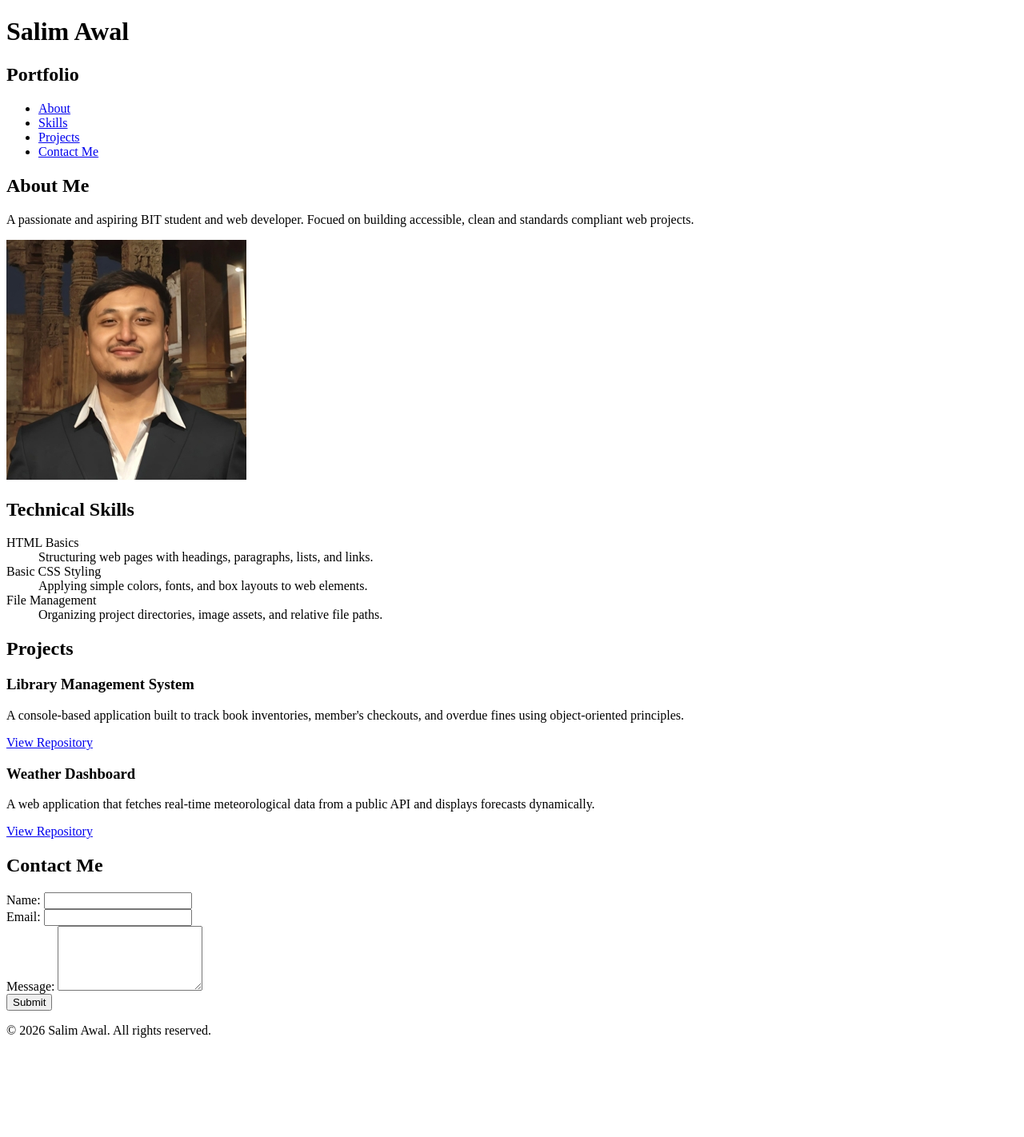
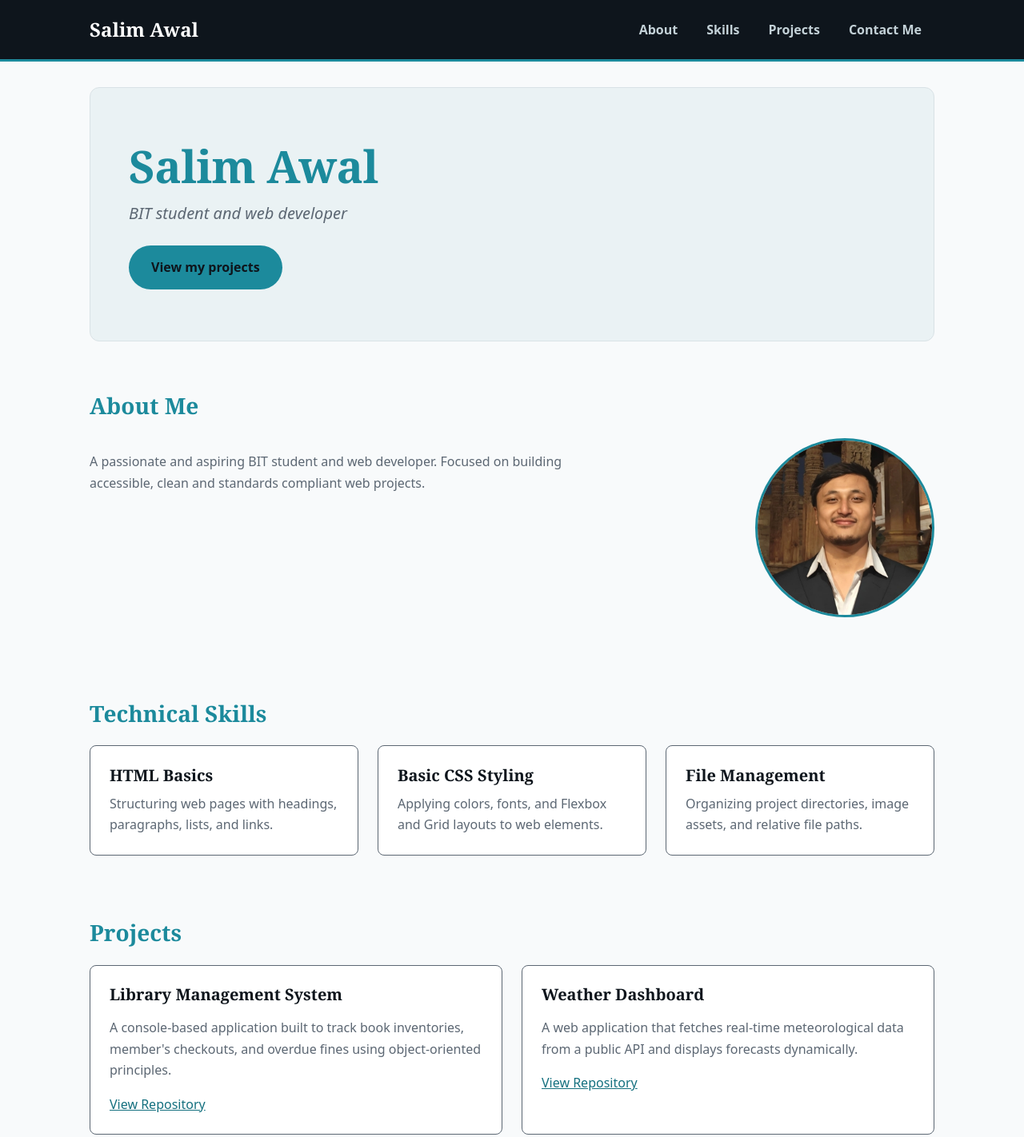
Before and after one commit to SalimAwal/Personal-Portfolio, a plain HTML site: page index.html in a window 1280 px wide. Shown: the top 1422 px of the page at 80% size. Before the commit the page ends 1314 px from the top, so only its background shows below. Drawn offline with Linux system fonts and the light colour scheme.

Commit message:
Add files via upload

```diff
--- a/index.html
+++ b/index.html
@@ -1,17 +1,25 @@
-<!-- Assignment Week 1, Submitted by Salim Awal-->
 <!DOCTYPE html>
+<!-- Assignment Week 2, Submitted by Salim Awal -->
 <html lang="en">
 <head>
     <meta charset="UTF-8">
+    <!-- Makes the layout scale correctly on phones -->
+    <meta name="viewport" content="width=device-width, initial-scale=1.0">
     <title>Personal Portfolio</title>
+
+    <!-- External stylesheet (all styling lives here, no inline styles) -->
+    <link rel="stylesheet" href="style.css">
 </head>
 <body>
 
+    <!-- Skip link: lets keyboard users jump past the navigation -->
+    <a class="skip-link" href="#main-content">Skip to main content</a>
+
     <!-- Header & Nav -->
-    <header>
-        <h1>Salim Awal</h1>
-        <h2>Portfolio</h2>
-        <nav>
+    <header class="site-header">
+        <div class="wrapper">
+            <p class="logo">Salim Awal</p>
+            <nav aria-label="Main navigation">
                 <ul>
                     <li><a href="#about">About</a></li>
                     <li><a href="#skills">Skills</a></li>
@@ -19,25 +27,40 @@
                     <li><a href="#contact">Contact Me</a></li>
                 </ul>
             </nav>
+        </div>
     </header>
 
-    <main>
-        <!-- About & Skills Section -->
+    <main id="main-content">
+        <!-- Intro: the one h1 on the page -->
+        <section class="intro">
+            <h1>Salim Awal</h1>
+            <p class="tagline">BIT student and web developer</p>
+            <p><a class="button" href="#projects">View my projects</a></p>
+        </section>
+
+        <!-- About Section -->
         <section id="about">
             <h2>About Me</h2>
-            <p>A passionate and aspiring BIT student and web developer. Focued on building accessible, clean and standards compliant web projects.</p>
+            <p>A passionate and aspiring BIT student and web developer. Focused on building accessible, clean and standards compliant web projects.</p>
             <img src="Images/profile-picture-of-salim-awal.jpeg" alt="Profile picture of Salim Awal smiling in a professional setting">
         </section>
 
+        <!-- Skills Section -->
         <section id="skills">
             <h2>Technical Skills</h2>
             <dl>
+                <div>
                     <dt>HTML Basics</dt>
                     <dd>Structuring web pages with headings, paragraphs, lists, and links.</dd>
+                </div>
+                <div>
                     <dt>Basic CSS Styling</dt>
-                <dd>Applying simple colors, fonts, and box layouts to web elements.</dd>
+                    <dd>Applying colors, fonts, and Flexbox and Grid layouts to web elements.</dd>
+                </div>
+                <div>
                     <dt>File Management</dt>
                     <dd>Organizing project directories, image assets, and relative file paths.</dd>
+                </div>
             </dl>
         </section>
 
@@ -48,13 +71,13 @@
             <article>
                 <h3>Library Management System</h3>
                 <p>A console-based application built to track book inventories, member's checkouts, and overdue fines using object-oriented principles.</p>
-                <p><a href="https://github.com/example/library-system" target="_blank">View Repository</a></p>
+                <p><a href="https://github.com/example/library-system" target="_blank" rel="noopener">View Repository</a></p>
             </article>
 
             <article>
                 <h3>Weather Dashboard</h3>
                 <p>A web application that fetches real-time meteorological data from a public API and displays forecasts dynamically.</p>
-                <p><a href="https://github.com/example/weather-dashboard" target="_blank">View Repository</a></p>
+                <p><a href="https://github.com/example/weather-dashboard" target="_blank" rel="noopener">View Repository</a></p>
             </article>
         </section>
 
@@ -82,8 +105,10 @@
     </main>
 
     <!-- Footer -->
-    <footer>
+    <footer class="site-footer">
+        <div class="wrapper">
             <p>&copy; 2026 Salim Awal. All rights reserved.</p>
+        </div>
     </footer>
 
 </body>
--- /dev/null
+++ b/style.css
@@ -0,0 +1,417 @@
+/* ==========================================================
+   Personal Portfolio - Salim Awal
+   Assignment Week 2: CSS styling + GitHub Pages deployment
+   ----------------------------------------------------------
+   Approach: mobile-first (base styles are for phones,
+   min-width media queries add layout for larger screens).
+   Look: simple and restrained. One primary teal, one slate
+   grey for outlines, and cool neutrals that support them.
+
+   Contents
+   1. Color palette variables
+   2. Base / reset
+   3. Typography
+   4. Accessibility helpers (focus ring, skip link)
+   5. Layout wrappers
+   6. Header & navigation
+   7. Intro and buttons
+   8. Page sections (about, skills, projects)
+   9. Contact form
+   10. Footer
+   11. Responsive media queries
+   ========================================================== */
+
+
+/* ---------- 1. Color palette variables ---------- */
+:root {
+    /* Fixed colors */
+    --focus:  #1c8a9c;   /* primary teal: headings, buttons, focus ring    */
+    --primary: var(--focus);
+    --muted:  #5c6773;   /* slate grey: outlines of boxes, body text 5.5:1 */
+
+    /* Supporting neutrals (cool, so they sit well with the teal) */
+    --ink:    #0e151c;   /* darkest text, header, footer   17.6:1 on paper */
+    --paper:  #f8fafb;   /* page background                                */
+    --panel:  #eaf2f4;   /* intro panel, a faint tint of the teal          */
+    --line:   #d9e2e6;   /* hairlines only - never text                    */
+    --plain:  #c3d1d7;   /* light text on dark backgrounds   10.4:1 on ink */
+    --link:   #14707f;   /* darker teal for text links       5.5:1 on paper */
+}
+
+
+/* ---------- 2. Base / reset ---------- */
+* {
+    box-sizing: border-box;
+}
+
+/* Element selector */
+body {
+    margin: 0;
+    font-family: system-ui, -apple-system, "Segoe UI", Roboto, sans-serif;
+    font-size: 1rem;            /* 1rem = 16px */
+    line-height: 1.65;
+    color: var(--ink);
+    background: var(--paper);
+}
+
+img {
+    display: block;
+    max-width: 100%;
+    height: auto;
+}
+
+
+/* ---------- 3. Typography ---------- */
+/* Element selector by group */
+h1, h2, h3 {
+    font-family: Georgia, "Times New Roman", serif;
+    line-height: 1.2;
+    color: var(--primary);
+}
+
+h1 { font-size: 2.25rem; letter-spacing: -0.01em; }
+h2 { font-size: 1.75rem; }
+h3 { font-size: 1.25rem; }
+
+/* Keeps lines of text a comfortable reading length */
+p, li {
+    max-width: 65ch;
+}
+
+p {
+    color: var(--muted);
+}
+
+a {
+    color: var(--link);
+}
+
+a:hover {
+    color: var(--ink);
+}
+
+/* Class selector */
+.tagline {
+    margin: 0;
+    color: var(--muted);
+    font-size: 1.25rem;
+    font-style: italic;
+}
+
+
+/* ---------- 4. Accessibility helpers ---------- */
+:focus-visible {
+    outline: 3px solid var(--focus);
+    outline-offset: 3px;
+}
+
+/* Skip link: hidden off-screen until a keyboard user tabs to it */
+.skip-link {
+    position: absolute;
+    top: -4rem;
+    left: 1rem;
+    padding: 0.75rem 1rem;
+    color: var(--ink);
+    background: var(--primary);
+    border-radius: 0.5rem;
+}
+
+.skip-link:focus {
+    top: 1rem;
+}
+
+
+/* ---------- 5. Layout wrappers ---------- */
+.wrapper, main {
+    max-width: 68rem;
+    margin: 0 auto;
+    padding: 0 1rem;
+}
+
+main > section {
+    padding: 2.5rem 0;
+}
+
+
+/* ---------- 6. Header & navigation ---------- */
+.site-header {
+    background: var(--ink);
+    color: #fff;
+    border-bottom: 3px solid var(--primary);
+}
+
+/* Descendant selector + Flexbox: logo left, nav right, wraps on small screens */
+.site-header .wrapper {
+    display: flex;
+    flex-wrap: wrap;
+    align-items: center;
+    justify-content: space-between;
+    gap: 1rem;
+    padding: 0.75rem 1rem;
+}
+
+.logo {
+    margin: 0;
+    font-family: Georgia, "Times New Roman", serif;
+    font-size: 1.5rem;
+    font-weight: 700;
+    color: #fff;
+}
+
+nav ul {
+    display: flex;
+    flex-wrap: wrap;
+    gap: 0.25rem;
+    margin: 0;
+    padding: 0;
+    list-style: none;
+}
+
+nav a {
+    display: block;
+    padding: 0.75rem 1rem;
+    font-weight: 600;
+    color: var(--plain);
+    text-decoration: none;
+    border-radius: 0.5rem;
+}
+
+nav a:hover {
+    color: #fff;
+    background: rgba(255, 255, 255, 0.1);
+}
+
+
+/* ---------- 7. Intro and buttons ---------- */
+main > .intro {
+    margin: 2rem 0 1.5rem;
+    padding: 2.5rem 1.5rem;
+    background: var(--panel);
+    border: 1px solid var(--line);
+    border-radius: 0.75rem;
+}
+
+.intro h1 {
+    margin-top: 0;
+    margin-bottom: 0.5rem;
+}
+
+.intro p:last-child {
+    margin: 1.5rem 0 0;
+}
+
+.button {
+    display: inline-block;
+    padding: 0.9rem 1.75rem;
+    color: var(--ink);
+    background: var(--primary);
+    border-radius: 2rem;
+    text-decoration: none;
+    font-weight: 700;
+}
+
+.button:hover {
+    color: var(--primary);
+    background: var(--ink);
+}
+
+
+/* ---------- 8. Page sections ---------- */
+
+/* About: stacked on phones; two columns from tablet width up */
+#about {
+    display: grid;
+    grid-template-columns: 1fr;
+    gap: 1rem;
+}
+
+#about h2 {
+    margin: 0;
+}
+
+#about img {
+    width: 12rem;
+    border: 3px solid var(--primary);
+    border-radius: 50%;
+}
+
+/* Skills: definition list shown as a grid of cards */
+#skills dl {
+    display: grid;
+    grid-template-columns: 1fr;
+    gap: 1.5rem;
+    margin: 0;
+}
+
+/* Each dt + dd pair sits in a div, which is the card */
+#skills dl div {
+    padding: 1.25rem 1.5rem 1.5rem;
+    background: #fff;
+    border: 1px solid var(--muted);
+    border-radius: 0.5rem;
+}
+
+#skills dt {
+    margin-bottom: 0.35rem;
+    font-family: Georgia, "Times New Roman", serif;
+    font-size: 1.25rem;
+    font-weight: 700;
+    color: var(--ink);
+}
+
+#skills dd {
+    margin: 0;
+    color: var(--muted);
+}
+
+/* Projects: one card per project */
+#projects {
+    display: grid;
+    grid-template-columns: 1fr;
+    gap: 1.5rem;
+}
+
+#projects h2 {
+    margin: 0;
+}
+
+#projects article {
+    padding: 1.5rem;
+    background: #fff;
+    border: 1px solid var(--muted);
+    border-radius: 0.5rem;
+}
+
+#projects h3 {
+    margin: 0 0 0.5rem;
+    color: var(--ink);
+}
+
+#projects article p:last-child {
+    margin-bottom: 0;
+}
+
+
+/* ---------- 9. Contact form ---------- */
+form {
+    max-width: 36rem;
+}
+
+form div {
+    margin-bottom: 1.25rem;
+}
+
+label {
+    display: block;
+    margin-bottom: 0.35rem;
+    font-weight: 600;
+    color: var(--ink);
+}
+
+/* Attribute selector */
+input[type="text"],
+input[type="email"],
+textarea {
+    width: 100%;
+    min-height: 44px;          /* comfortable touch target */
+    padding: 0.75rem 1rem;
+    font-family: inherit;
+    font-size: 1rem;
+    color: var(--ink);
+    background: #fff;
+    border: 1px solid var(--muted);
+    border-radius: 0.5rem;
+}
+
+textarea {
+    resize: vertical;
+}
+
+button {
+    width: 100%;
+    min-height: 44px;
+    padding: 0.75rem 1.75rem;
+    font-family: inherit;
+    font-size: 1rem;
+    font-weight: 700;
+    color: var(--ink);
+    background-color: var(--primary);
+    border: 0;
+    border-radius: 0.5rem;
+    cursor: pointer;
+}
+
+button:hover {
+    color: var(--primary);
+    background: var(--ink);
+}
+
+
+/* ---------- 10. Footer ---------- */
+.site-footer {
+    margin-top: 3rem;
+    padding: 1.75rem 0;
+    color: var(--plain);
+    background: var(--ink);
+}
+
+.site-footer p {
+    margin: 0;
+    color: var(--plain);
+}
+
+.site-footer a {
+    color: #fff;
+}
+
+
+/* ---------- 11. Responsive media queries (mobile-first) ---------- */
+
+/* Tablets: 768px and up */
+@media (min-width: 48em) {
+    h1 {
+        font-size: 3.5rem;
+    }
+
+    main > .intro {
+        padding: 4rem 3rem;
+    }
+
+    /* About: text left, photo right */
+    #about {
+        grid-template-columns: 1fr 14rem;
+        gap: 1.5rem 3rem;
+        align-items: start;
+    }
+
+    #about h2 {
+        grid-column: 1 / -1;
+    }
+
+    #about img {
+        width: 100%;
+    }
+
+    #skills dl {
+        grid-template-columns: repeat(3, 1fr);
+    }
+
+    #projects {
+        grid-template-columns: repeat(2, 1fr);
+    }
+
+    #projects h2 {
+        grid-column: 1 / -1;
+    }
+
+    button {
+        width: auto;
+    }
+}
+
+/* Smooth scrolling for nav links, unless the user prefers less motion */
+@media (prefers-reduced-motion: no-preference) {
+    html {
+        scroll-behavior: smooth;
+    }
+}
```
Lines whose indentation alone changed are shown as unchanged.
